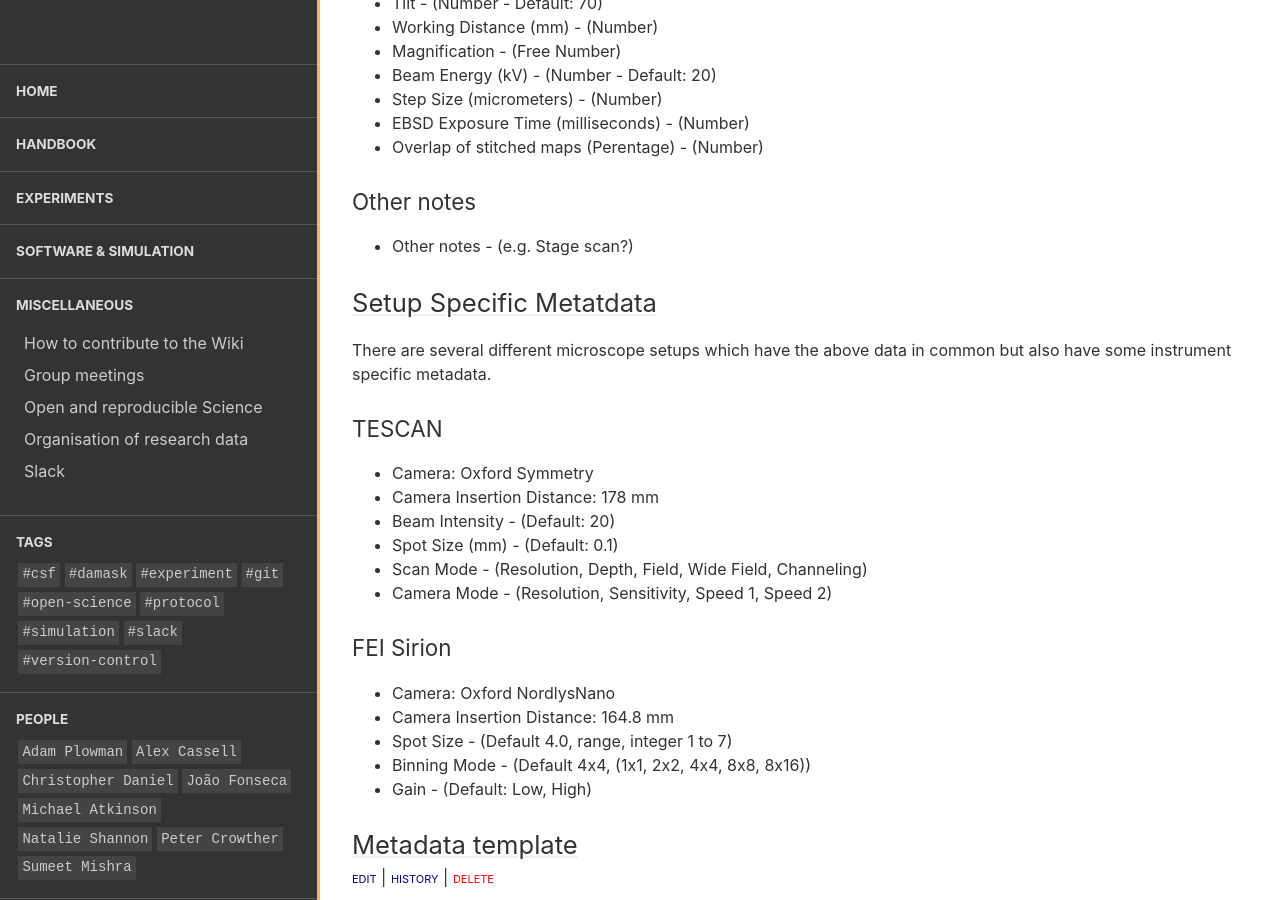
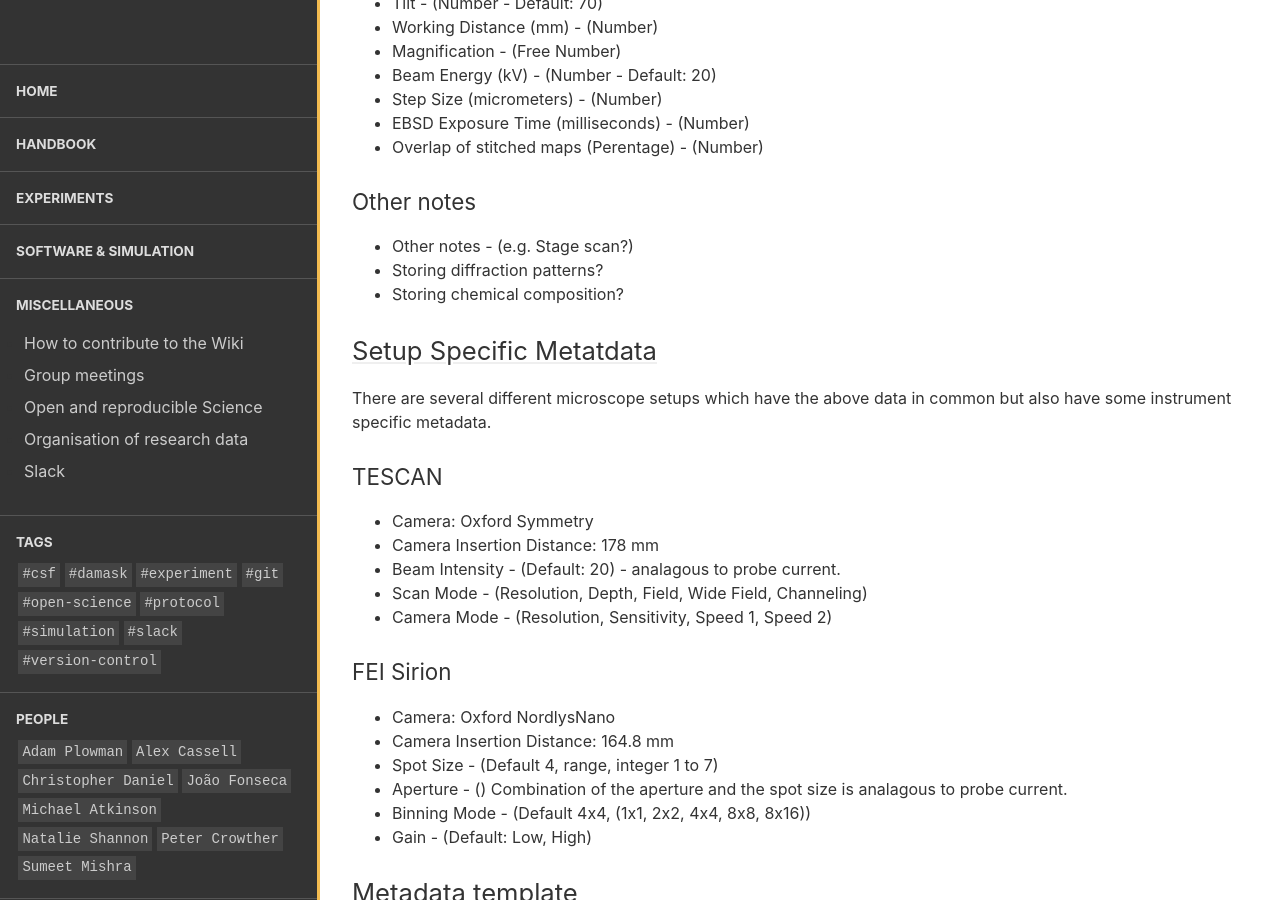
Before and after one commit to LightForm-group/wiki, a Jekyll site: the page built from collections/_experiments/ebsd.md, in a window 1280 px wide and 900 px high, scrolled down 1176 px. Built offline with Jekyll 4.4.1, drawn with Linux system fonts in a browser that asks for light colours.

Commit message:
Update EBSD metadata.

```diff
--- a/collections/_experiments/ebsd.md
+++ b/collections/_experiments/ebsd.md
@@ -28,6 +28,8 @@ This describes the metadata which applies to EBSD experiments. EBSD is a techniq
 
 ### Other notes
 - Other notes - (e.g. Stage scan?)
+- Storing diffraction patterns?
+- Storing chemical composition?
 
 ## Setup Specific Metatdata
 There are several different microscope setups which have the above data in common but also have some instrument specific metadata.
@@ -36,8 +38,7 @@ There are several different microscope setups which have the above data in commo
 
 - Camera: Oxford Symmetry
 - Camera Insertion Distance: 178 mm
-- Beam Intensity - (Default: 20)
-- Spot Size (mm) - (Default: 0.1)
+- Beam Intensity - (Default: 20) - analagous to probe current.
 - Scan Mode - (Resolution, Depth, Field, Wide Field, Channeling)
 - Camera Mode - (Resolution, Sensitivity, Speed 1, Speed 2)
 
@@ -45,6 +46,7 @@ There are several different microscope setups which have the above data in commo
 
 - Camera: Oxford NordlysNano
 - Camera Insertion Distance: 164.8 mm
-- Spot Size - (Default 4.0, range, integer 1 to 7)
+- Spot Size - (Default 4, range, integer 1 to 7)
+- Aperture - () Combination of the aperture and the spot size is analagous to probe current.
 - Binning Mode - (Default 4x4, (1x1, 2x2, 4x4, 8x8, 8x16))
 - Gain - (Default: Low, High)
```
